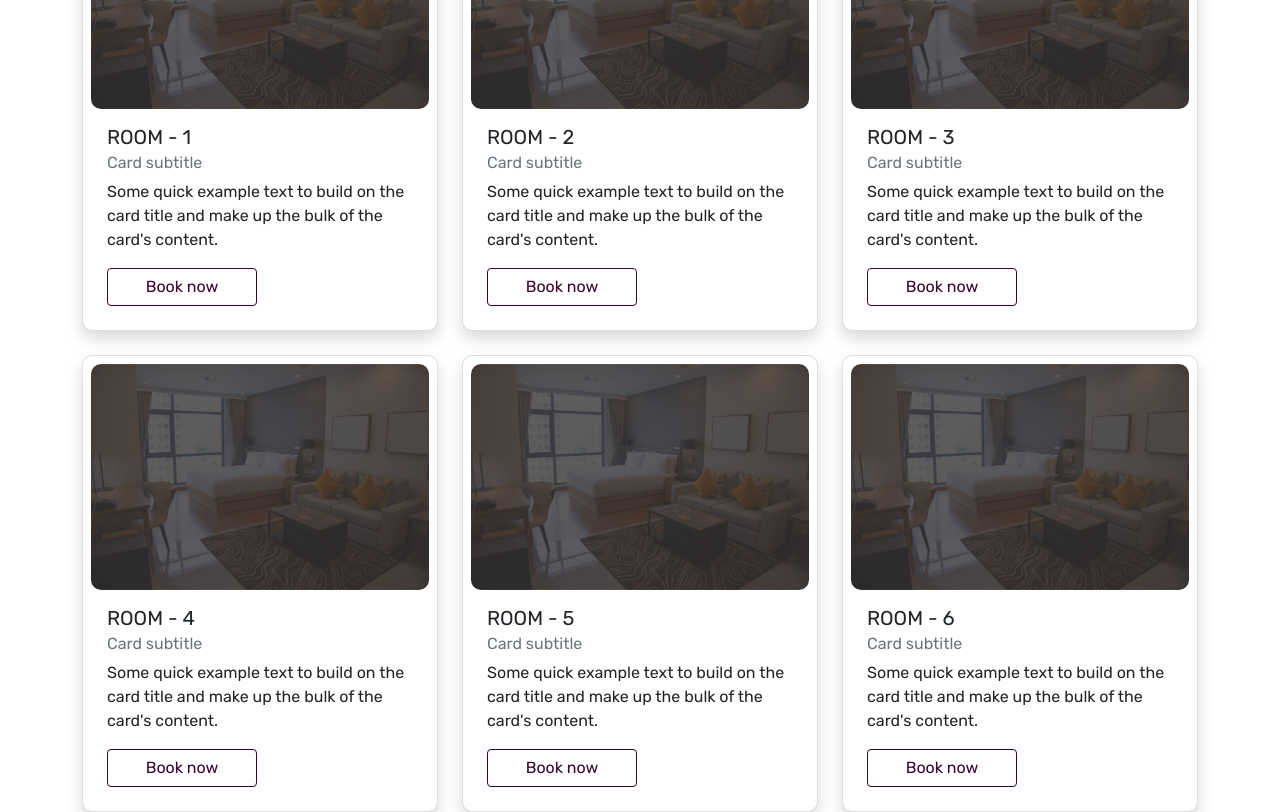
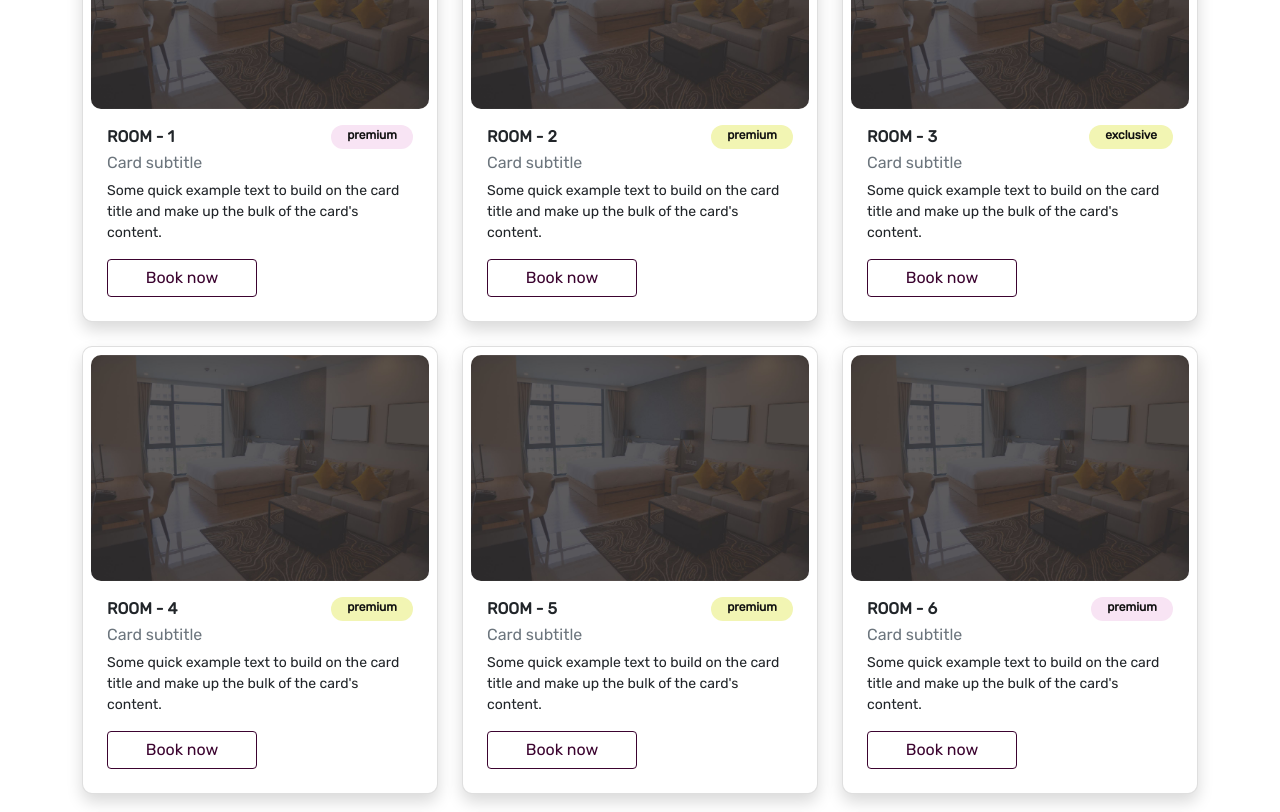
Before and after one commit to EmekaJoseph/Hotel-Management-System, a Vue app in the folder frontend/: page / in a window 1280 px wide. Shown: the part 1120-1932 px from the top of the page. Built offline with nearby package versions, Linux system fonts and the light colour scheme.

Commit message:
design and active

```diff
--- a/frontend/src/components/headerComponent.vue
+++ b/frontend/src/components/headerComponent.vue
@@ -14,19 +14,17 @@
                     <nav id="navbar" class="navbar d-none d-md-block">
                         <ul>
                             <li>
-                                <router-link class="nav-link scrollto" :class="{'active': activeC('Home')}" to="/">
+                                <router-link class="nav-link scrollto" to="/">
                                     Home
                                 </router-link>
                             </li>
                             <li>
-                                <router-link class="nav-link scrollto" :class="{'active': activeC('Gallery')}"
-                                    to="/gallery">
+                                <router-link class="nav-link scrollto" to="/gallery">
                                     Gallery
                                 </router-link>
                             </li>
                             <li>
-                                <router-link class="nav-link scrollto" :class="{'active': activeC('About')}"
-                                    to="/about">
+                                <router-link class="nav-link scrollto" to="/about">
                                     About Us
                                 </router-link>
                             </li>
@@ -78,9 +76,6 @@
     const user = ref(store.user);
 
     const route = useRoute()
-    const activeC = (str) => {
-        return route.name == str ? true : false
-    }
 
 
     function signOut() {
@@ -148,6 +143,7 @@
         border-radius: 20px;
     }
 
+
     .navbar a:hover {
         color: v-bind(color2);
         font-weight: bold;
--- a/frontend/src/components/offCanvasComponent.vue
+++ b/frontend/src/components/offCanvasComponent.vue
@@ -2,11 +2,11 @@
     <div>
         <div class="offcanvas offcanvas-start" tabindex="-1" id="offcanvasRight" aria-labelledby="offcanvasRightLabel">
             <div class="offcanvas-header">
-                <h5 id="offcanvasRightLabel text-muted">MENU <i class="bi bi-list"></i></h5>
+                <h5 id="offcanvasRightLabel text-muted">HMS <i class="bi bi-list"></i></h5>
                 <button type="button" class="btn-close text-reset" data-bs-dismiss="offcanvas"
                     aria-label="Close"></button>
             </div>
-            <div class="offcanvas-body">
+            <div class="offcanvas-body mt-5">
                 <ul class="list-group list-group-flush">
                     <li @click="goTo('Home')" class="list-group-item" :class="{'active': isActive('Home')}"
                         data-bs-dismiss="offcanvas">
--- a/frontend/src/components/signInmodalComponent.vue
+++ b/frontend/src/components/signInmodalComponent.vue
@@ -5,10 +5,8 @@
             aria-labelledby="signInModalLabel" aria-hidden="true">
             <div class="modal-dialog">
                 <div class="modal-content">
-                    <div class="row justify-content-center">
-
-
-                        <div class="col-md-10">
+                    <div class="container">
+                        <!-- <div class="col-md-12"> -->
                         <div class="p-3">
                             <ul class="nav nav-pills nav-fill justify-content-center">
                                 <li class="nav-item">
@@ -33,17 +31,15 @@
                                         <form class="row gy-3">
                                             <div class="col-md-12">
                                                 <div class="form-floating">
-                                                        <input type="email" v-model="form.login.email"
-                                                            id="floatingEmail" class="form-control"
-                                                            placeholder="Email address">
+                                                    <input type="email" v-model="form.login.email" id="floatingEmail"
+                                                        class="form-control" placeholder="Email address">
                                                     <label for="floatingEmail">Email address:</label>
                                                 </div>
                                             </div>
                                             <div class="col-md-12">
                                                 <div class="form-floating">
                                                     <input type="password" v-model="form.login.password"
-                                                            id="floatingPass" class="form-control"
-                                                            placeholder="Password">
+                                                        id="floatingPass" class="form-control" placeholder="Password">
                                                     <label for="floatingPass">Password:</label>
                                                 </div>
                                             </div>
@@ -108,7 +104,7 @@
                                     aria-label="Close"></button>
                             </div>
                         </div>
-                        </div>
+                        <!-- </div> -->
                     </div>
                 </div>
             </div>
--- a/frontend/src/pages/booking.vue
+++ b/frontend/src/pages/booking.vue
@@ -1,7 +1,6 @@
 <template>
     <div class="container bookingPage">
-        <div class="row gy-3">
-            <div class="row gy-3">
+        <div class="row">
             <div class="col-md-6">
                 <div class="col-md-12">
                     <div class="card imgPanel hoverZoom">
@@ -39,8 +38,7 @@
                                     <ul class="pagination pagination-sm">
                                         <li class="page-item">
                                             <a @click.prevent="album.currentIndex--" class="page-link"
-                                                    :class="{'disabledBtn': limit.prev()}" href="#"
-                                                    aria-label="Previous">
+                                                :class="{'disabledBtn': limit.prev()}" href="#" aria-label="Previous">
                                                 <span aria-hidden="true"><i class="bi bi-chevron-left"></i></span>
                                             </a>
                                         </li>
@@ -64,9 +62,9 @@
                             <span class="fw-bold">{{album.currentPhoto.title}}</span></small>
                     </div>
                 </div>
-
             </div>
             <div class="col-md-6">
+                <div class="col-md-12 mb-4">
                     <div class="card bookingPanel shadow">
                         <div class="mb-3">
                             <span class="fw-bold" style="font-size: 1.4rem;">Book Now</span> <br>
@@ -123,7 +121,7 @@
                                     <div class="col-md-12">
                                         <fieldset class="border rounded-3 p-3">
                                             <legend class="float-none w-auto px-2 small fw-bold text-muted">
-                                                Details:</legend>
+                                                Contact:</legend>
                                             <div class="row g-3">
                                                 <div class="col-md-12">
                                                     <label class="fw-bold small">Email:</label>
@@ -154,6 +152,7 @@
                     </div>
                 </div>
             </div>
+        </div>
 
 
 
@@ -170,7 +169,6 @@
                     </div>
                 </div>
             </div> -->
-        </div>
     </div>
 </template>
 
--- a/frontend/src/pages/index.vue
+++ b/frontend/src/pages/index.vue
@@ -20,6 +20,7 @@
                 </div>
             </div>
         </div>
+
         <section class="container">
             <h1 class="text-center my-5 fw-bold">- CHECK OUT LOREMS -</h1>
             <div class="col-md-12">
@@ -29,11 +30,13 @@
                             <img src="../assets/images/cccc.jpg" style="border-radius: 10px;" class="card-img-top"
                                 alt="...">
                             <div class="card-body">
-                                <h5 class="card-title">ROOM - {{i}}</h5>
+                                <div class="d-flex justify-content-between mb-2">
+                                    <div class="fw-bold">ROOM - {{i}}</div>
+                                    <div class="badge rounded-pill px-3" :class="classRand()">{{classRand()}}</div>
+                                </div>
                                 <h6 class="card-subtitle mb-2 text-muted ">Card subtitle</h6>
-                                <p class="card-text">Some quick example text to build on the card title and make up the
-                                    bulk of
-                                    the card's content.</p>
+                                <p class="card-text small">Some quick example text to build on the card title and make
+                                    up the bulk of the card's content.</p>
                                 <button @click="goToBookingPage(i+'fdddss')" class="btn actionBtn2">Book now</button>
                             </div>
                         </div>
@@ -59,6 +62,19 @@
     onMounted(() => {
         // testApi()
     })
+
+
+
+    // list of classes
+    const roomsClasses = ref(['premium', 'exclusive'])
+    // var item = items[Math.floor(Math.random()*items.length)];
+    const classRand = () => {
+        return roomsClasses.value[Math.floor(Math.random() * 2)];
+    }
+
+    const ffs = ref('ffs')
+
+
 
     async function testApi() {
         let name = 'Wujyjossey'
@@ -121,4 +137,14 @@
         color: v-bind(color2);
         background-color: #5a0948;
     }
+
+    .premium {
+        color: #111;
+        background-color: #f8e4f4;
+    }
+
+    .exclusive {
+        color: #111;
+        background-color: #f2f5b3;
+    }
 </style>
--- a/frontend/src/router/index.js
+++ b/frontend/src/router/index.js
@@ -48,6 +48,7 @@ const routes = [
 const router = createRouter({
     history: createWebHistory(),
     routes,
+    linkActiveClass: 'active'
 })
 
 export default router
```
Lines whose indentation alone changed are shown as unchanged.
